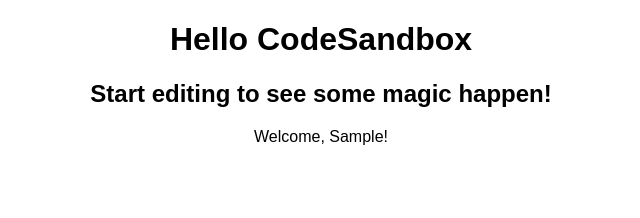
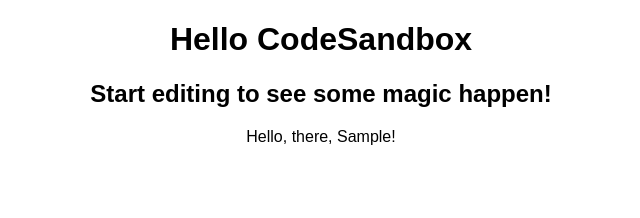
Before and after one commit to cristianagrigoriu/ReactMathPractice, a React (Create React App) app: page / in a window 1280 px wide. Both pictures are taken after typing "Sample" into the empty fields and a click on the button "Submit". Shown: the top 218 px of the page, without its empty margins (319-959 px from the left). Built offline with nearby package versions, Linux system fonts and the light colour scheme.

Commit message:
Change greeting text

```diff
--- a/src/Greeting.js
+++ b/src/Greeting.js
@@ -13,10 +13,10 @@
   }
 
   return showGreeting ? (
-    <div>Welcome, {username}!</div>
+    <div>Hello, there, {username}!</div>
   ) : (
     <div>
-      <label for="username">Name</label>
+      <label htmlFor="username">Name</label>
       <input id="username" maxLength="20" onChange={updateUsername} />
 
       <button type="submit" onClick={submitHandler}>
```
